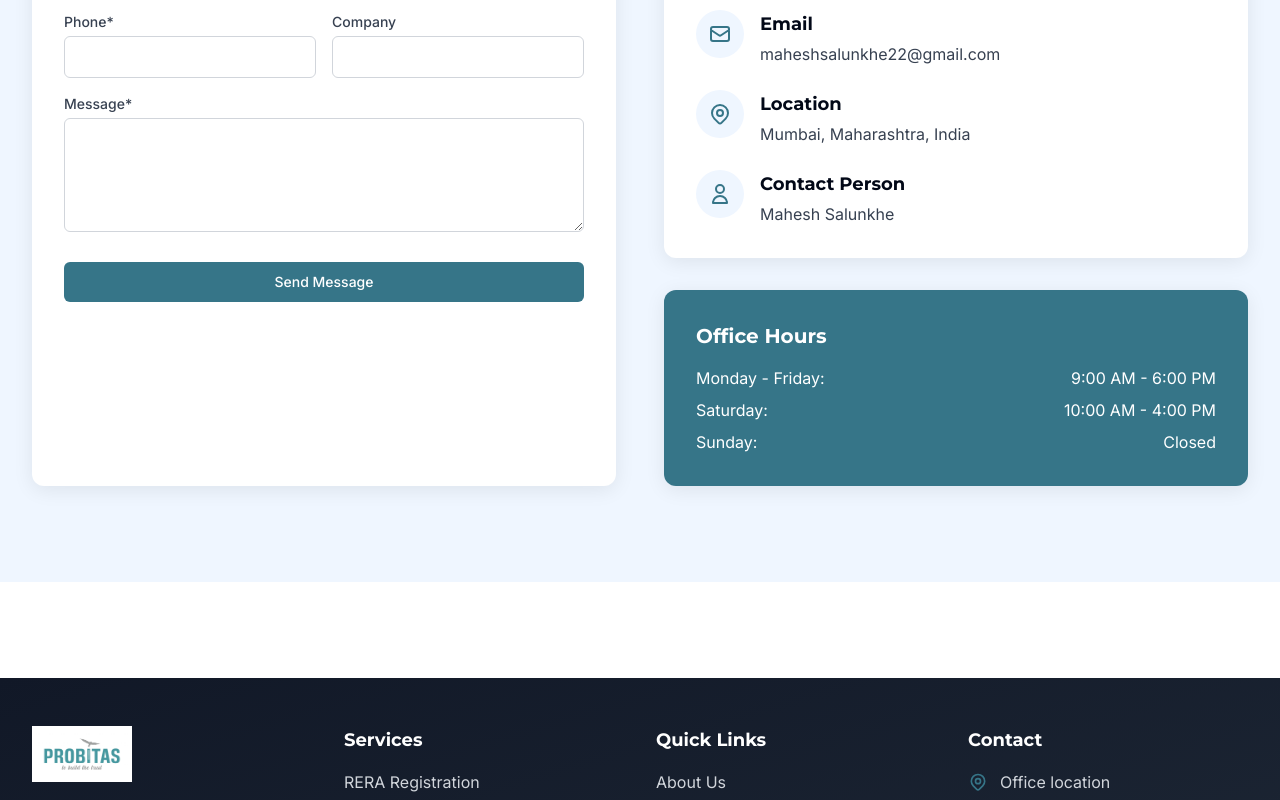
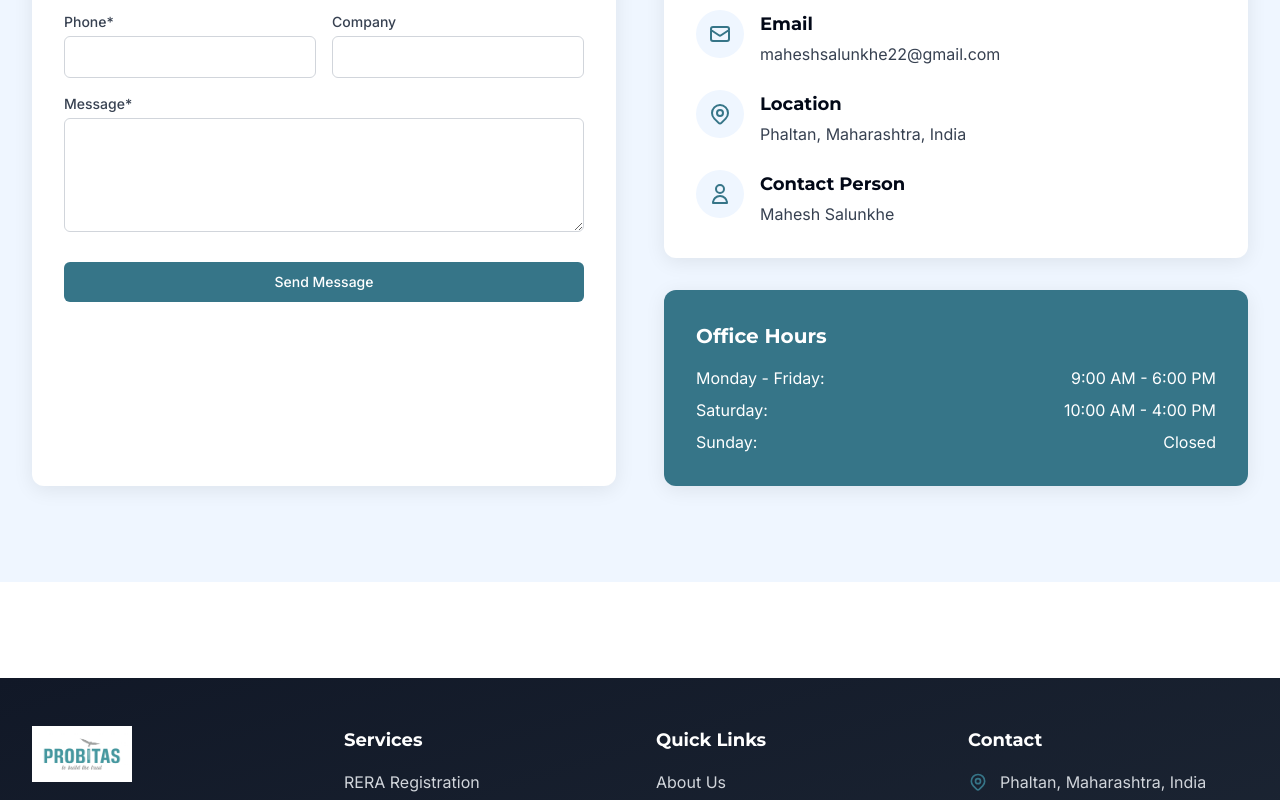
Before and after one commit to SavageShambhu/probitas-rera-connect, a React (Vite) app: page / in a window 1280 px wide. Shown: the part 7420-8220 px from the top of the page. Built offline with nearby package versions, Linux system fonts and the light colour scheme.

Commit message:
Fix: Update contact location
Updated the contact location in the footer to Phaltan, Maharashtra, India.

```diff
--- a/src/components/ContactSection.tsx
+++ b/src/components/ContactSection.tsx
@@ -168,7 +168,7 @@ const ContactSection = () => {
                   </div>
                   <div>
                     <h4 className="font-bold text-lg mb-1">Location</h4>
-                    <p className="text-gray-700">Mumbai, Maharashtra, India</p>
+                    <p className="text-gray-700">Phaltan, Maharashtra, India</p>
                   </div>
                 </div>
 
--- a/src/components/Footer.tsx
+++ b/src/components/Footer.tsx
@@ -69,7 +69,7 @@ const Footer = () => {
                   <path strokeLinecap="round" strokeLinejoin="round" strokeWidth={2} d="M15 11a3 3 0 11-6 0 3 3 0 016 0z" />
                 </svg>
                 <span className="text-gray-300">
-                  Office location
+                  Phaltan, Maharashtra, India
                 </span>
               </li>
               <li className="flex items-start">
```
